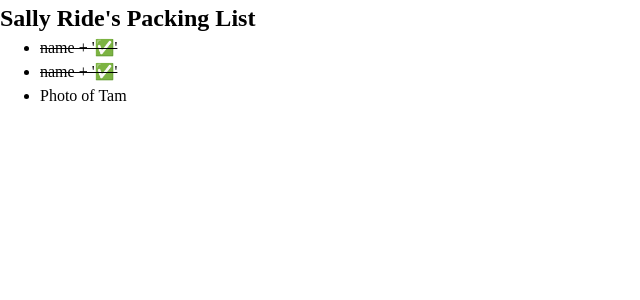
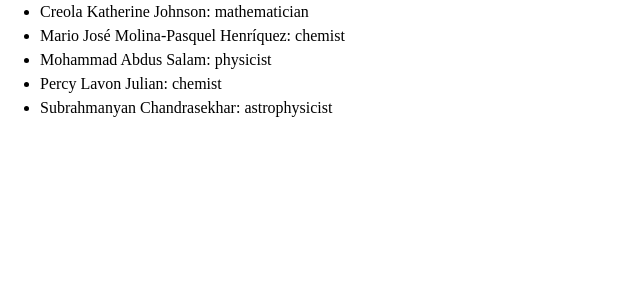
Before and after one commit to takunagai/react-official-tutorial, a React (Create React App) app: page / in a window 1280 px wide. Shown: the top 300 px of the page, without its empty margins (0-640 px from the left). Built offline with nearby package versions, Linux system fonts and the light colour scheme.

Commit message:
リストのレンダリング1 - map()

```diff
--- /dev/null
+++ b/src/App6.jsx
@@ -0,0 +1,14 @@
+const people = [
+  'Creola Katherine Johnson: mathematician',
+  'Mario José Molina-Pasquel Henríquez: chemist',
+  'Mohammad Abdus Salam: physicist',
+  'Percy Lavon Julian: chemist',
+  'Subrahmanyan Chandrasekhar: astrophysicist'
+]
+
+export default function List() {
+  const listItems = people.map(person =>
+    <li>{person}</li>
+  )
+  return <ul>{listItems}</ul>
+}
--- a/src/index.js
+++ b/src/index.js
@@ -5,7 +5,8 @@ import './index.css'
 // import App2 from './App2'
 // import App3 from './App3'
 // import App4 from './App4'
-import App5 from './App5'
+// import App5 from './App5'
+import App6 from './App6'
 // import reportWebVitals from './reportWebVitals'
 
 const container = document.getElementById('root')
@@ -17,7 +18,8 @@ root.render(
     {/*<App2 />*/}
     {/*<App3 />*/}
     {/*<App4 />*/}
-    <App5 />
+    {/*<App5 />*/}
+    <App6 />
   </React.StrictMode>
 )
 
```
Also changed, not shown: 1 other file (tests, documents, lock files or other folders).
